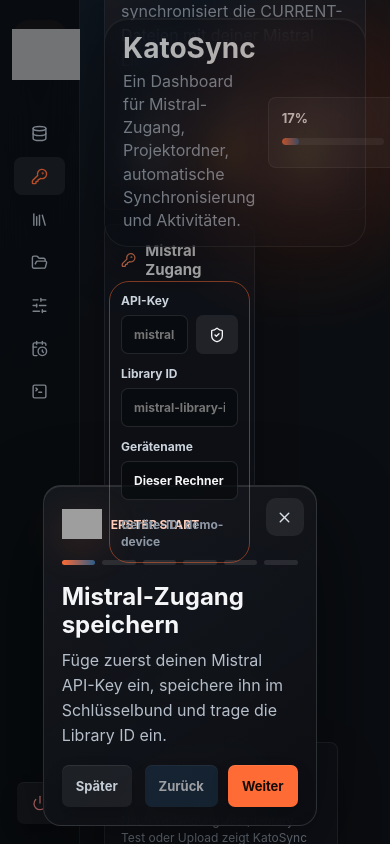
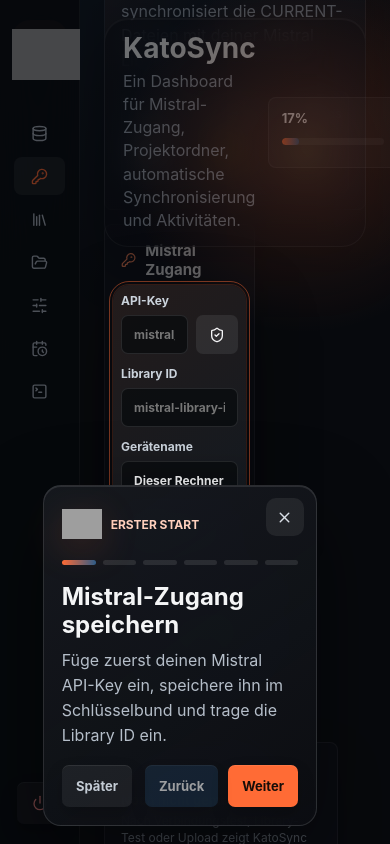
Before and after one commit to NMKato/KatoSync, a React (Vite) app: page / in a window 390 px wide. Built offline with nearby package versions, Linux system fonts and the light colour scheme; grey boxes are pictures that could not be loaded.

Commit message:
Fix onboarding overlay and auto progression

```diff
--- a/src/App.tsx
+++ b/src/App.tsx
@@ -139,6 +139,34 @@
   const hints = buildHints(vm);
   const hintSignature = useMemo(() => buildHintSignature(hints), [hints]);
   const hasNewHints = issueCount > 0 && hintSignature !== acknowledgedHintSignature;
+  const onboardingCompletion = useMemo(
+    () => [
+      Boolean(vm.keyStatus.exists && config?.libraryId.trim()),
+      Boolean(vm.connectionOk && vm.libraryOk),
+      Boolean(config?.sourceRoots.length),
+      Boolean(config?.safety.secretScanEnabled),
+      Boolean(vm.launchStatus?.installed && vm.launchStatus.loaded),
+      Boolean(vm.report)
+    ],
+    [
+      config?.libraryId,
+      config?.safety.secretScanEnabled,
+      config?.sourceRoots.length,
+      vm.connectionOk,
+      vm.keyStatus.exists,
+      vm.launchStatus?.installed,
+      vm.launchStatus?.loaded,
+      vm.libraryOk,
+      vm.report
+    ]
+  );
+  const getNextOnboardingIndex = useCallback(
+    (startIndex: number) => {
+      const next = onboardingCompletion.findIndex((complete, index) => index >= startIndex && !complete);
+      return next === -1 ? -1 : next;
+    },
+    [onboardingCompletion]
+  );
 
   useEffect(() => {
     document.documentElement.dataset.theme = theme;
@@ -148,14 +176,20 @@
   useEffect(() => {
     if (!config) return;
     if (localStorage.getItem(onboardingDoneKey)) return;
+    const firstOpenStep = getNextOnboardingIndex(0);
+    if (firstOpenStep === -1) {
+      localStorage.setItem(onboardingDoneKey, "true");
+      setShowSplash(false);
+      return;
+    }
     const timer = window.setTimeout(() => {
       localStorage.setItem(splashSeenKey, "true");
       setShowSplash(false);
       setOnboardingOpen(true);
-      focusOnboardingStep(0);
+      focusOnboardingStep(firstOpenStep);
     }, showSplash ? 1150 : 250);
     return () => window.clearTimeout(timer);
-  }, [config, showSplash]);
+  }, [config, getNextOnboardingIndex, showSplash]);
 
   const handleStepSelect = (step: StepId) => {
     vm.setActiveStep(step);
@@ -201,58 +235,59 @@
     const viewportHeight = window.innerHeight;
 
     const clamp = (value: number, min: number, max: number) => Math.min(Math.max(value, min), Math.max(min, max));
+    const clampLeft = (value: number) => clamp(value, margin, viewportWidth - cardWidth - margin);
+    const clampTop = (value: number) => clamp(value, margin, viewportHeight - cardHeight - margin);
     const centeredTop = rect.top + rect.height / 2 - cardHeight / 2;
     const centeredLeft = rect.left + rect.width / 2 - cardWidth / 2;
-    const leftSpace = rect.left - margin;
-    const rightSpace = viewportWidth - rect.right - margin;
-    const topSpace = rect.top - margin;
-    const bottomSpace = viewportHeight - rect.bottom - margin;
 
-    let placement: OnboardingPlacement = "right";
-    let left = rect.right + gap;
-    let top = centeredTop;
+    const candidates = [
+      {
+        placement: "right" as const,
+        left: rect.right + gap,
+        top: centeredTop,
+        preference: 0
+      },
+      {
+        placement: "left" as const,
+        left: rect.left - cardWidth - gap,
+        top: centeredTop,
+        preference: 1
+      },
+      {
+        placement: "bottom" as const,
+        left: centeredLeft,
+        top: rect.bottom + gap,
+        preference: 2
+      },
+      {
+        placement: "top" as const,
+        left: centeredLeft,
+        top: rect.top - cardHeight - gap,
+        preference: 3
+      }
+    ].map((candidate) => {
+      const left = clampLeft(candidate.left);
+      const top = clampTop(candidate.top);
+      const overlap = getOverlapArea(
+        { left, top, right: left + cardWidth, bottom: top + cardHeight },
+        {
+          left: rect.left - gap,
+          top: rect.top - gap,
+          right: rect.right + gap,
+          bottom: rect.bottom + gap
+        }
+      );
+      const movementPenalty = Math.abs(left - candidate.left) + Math.abs(top - candidate.top);
+      return {
+        ...candidate,
+        left,
+        top,
+        score: overlap * 1000 + movementPenalty + candidate.preference
+      };
+    });
 
-    if (rightSpace >= cardWidth + gap) {
-      placement = "right";
-      left = rect.right + gap;
-      top = centeredTop;
-    } else if (leftSpace >= cardWidth + gap) {
-      placement = "left";
-      left = rect.left - cardWidth - gap;
-      top = centeredTop;
-    } else if (bottomSpace >= cardHeight + gap) {
-      placement = "bottom";
-      left = centeredLeft;
-      top = rect.bottom + gap;
-    } else if (topSpace >= cardHeight + gap) {
-      placement = "top";
-      left = centeredLeft;
-      top = rect.top - cardHeight - gap;
-    } else {
-      const bestSide = [
-        { placement: "right" as const, space: rightSpace },
-        { placement: "left" as const, space: leftSpace },
-        { placement: "bottom" as const, space: bottomSpace },
-        { placement: "top" as const, space: topSpace }
-      ].sort((a, b) => b.space - a.space)[0].placement;
-      placement = bestSide;
-      if (bestSide === "left") {
-        left = rect.left - cardWidth - gap;
-        top = centeredTop;
-      } else if (bestSide === "bottom") {
-        left = centeredLeft;
-        top = rect.bottom + gap;
-      } else if (bestSide === "top") {
-        left = centeredLeft;
-        top = rect.top - cardHeight - gap;
-      }
-    }
-
-    setOnboardingPosition({
-      placement,
-      left: clamp(left, margin, viewportWidth - cardWidth - margin),
-      top: clamp(top, margin, viewportHeight - cardHeight - margin)
-    });
+    const best = candidates.sort((a, b) => a.score - b.score)[0];
+    setOnboardingPosition(best);
   }, [onboardingIndex, onboardingOpen, spotlightId]);
 
   const focusOnboardingStep = (index: number) => {
@@ -288,6 +323,19 @@
       workspace?.removeEventListener("scroll", update);
     };
   }, [onboardingOpen, updateOnboardingPosition]);
+
+  useEffect(() => {
+    if (!onboardingOpen || vm.busy || !onboardingCompletion[onboardingIndex]) return undefined;
+    const timer = window.setTimeout(() => {
+      const next = getNextOnboardingIndex(onboardingIndex + 1);
+      if (next === -1) {
+        closeOnboarding(true);
+        return;
+      }
+      focusOnboardingStep(next);
+    }, 650);
+    return () => window.clearTimeout(timer);
+  }, [getNextOnboardingIndex, onboardingCompletion, onboardingIndex, onboardingOpen, vm.busy]);
 
   if (!config) {
     return (
@@ -821,8 +869,8 @@
           onClose={() => closeOnboarding(false)}
           onDone={() => closeOnboarding(true)}
           onNext={() => {
-            const next = onboardingIndex + 1;
-            if (next >= onboardingSteps.length) {
+            const next = getNextOnboardingIndex(onboardingIndex + 1);
+            if (next === -1) {
               closeOnboarding(true);
               return;
             }
@@ -860,7 +908,8 @@
     : undefined;
 
   return (
-    <div className="onboarding-layer" role="presentation">
+    <>
+      <div className="onboarding-layer" role="presentation" />
       <section
         aria-labelledby="onboarding-title"
         aria-modal="true"
@@ -896,8 +945,17 @@
           </div>
         </footer>
       </section>
-    </div>
+    </>
   );
+}
+
+function getOverlapArea(
+  first: { left: number; top: number; right: number; bottom: number },
+  second: { left: number; top: number; right: number; bottom: number }
+) {
+  const horizontal = Math.max(0, Math.min(first.right, second.right) - Math.max(first.left, second.left));
+  const vertical = Math.max(0, Math.min(first.bottom, second.bottom) - Math.max(first.top, second.top));
+  return horizontal * vertical;
 }
 
 function quotaWidth(remaining?: string | null, limit?: string | null) {
--- a/src/styles.css
+++ b/src/styles.css
@@ -1180,10 +1180,16 @@
 
 .spotlight-target {
   position: relative;
-  z-index: 41;
+  z-index: 901;
   border-radius: 16px;
   outline: 1px solid rgba(255, 107, 53, 0.46);
   outline-offset: 3px;
+  background:
+    linear-gradient(145deg, rgba(255, 107, 53, 0.08), rgba(42, 92, 138, 0.08)),
+    rgba(18, 22, 28, 0.88);
+  box-shadow:
+    0 0 0 1px rgba(255, 107, 53, 0.18),
+    0 24px 70px rgba(0, 0, 0, 0.42);
   animation: spotlightPulse 1800ms ease;
 }
 
@@ -1195,18 +1201,18 @@
 .onboarding-layer {
   position: fixed;
   inset: 0;
-  z-index: 40;
+  z-index: 900;
   pointer-events: none;
   background:
-    radial-gradient(circle at 78% 18%, rgba(255, 107, 53, 0.14), transparent 24%),
-    rgba(3, 5, 8, 0.28);
+    radial-gradient(circle at 78% 18%, rgba(255, 107, 53, 0.16), transparent 24%),
+    rgba(3, 5, 8, 0.56);
 }
 
 .onboarding-card {
   position: fixed;
   right: 28px;
   bottom: 28px;
-  z-index: 45;
+  z-index: 902;
   width: min(430px, calc(100vw - 56px));
   padding: 18px;
   pointer-events: auto;
@@ -1376,8 +1382,8 @@
 
 :root[data-theme="light"] .onboarding-layer {
   background:
-    radial-gradient(circle at 78% 18%, rgba(255, 107, 53, 0.12), transparent 25%),
-    rgba(215, 226, 235, 0.22);
+    radial-gradient(circle at 78% 18%, rgba(255, 107, 53, 0.14), transparent 25%),
+    rgba(215, 226, 235, 0.48);
 }
 
 :root[data-theme="light"] .onboarding-card {
@@ -1396,6 +1402,15 @@
 
 :root[data-theme="light"] .onboarding-card p {
   color: #667386;
+}
+
+:root[data-theme="light"] .spotlight-target {
+  background:
+    linear-gradient(145deg, rgba(255, 107, 53, 0.11), rgba(42, 92, 138, 0.08)),
+    rgba(247, 251, 255, 0.92);
+  box-shadow:
+    0 0 0 1px rgba(255, 107, 53, 0.2),
+    0 26px 70px rgba(42, 59, 78, 0.2);
 }
 
 :root[data-theme="light"] .brand span,
--- a/src/viewmodels/useKatoSyncViewModel.ts
+++ b/src/viewmodels/useKatoSyncViewModel.ts
@@ -46,6 +46,8 @@
   const [report, setReport] = useState<SyncReport | null>(null);
   const [launchStatus, setLaunchStatus] = useState<LaunchAgentStatus | null>(null);
   const [rateLimits, setRateLimits] = useState<RateLimitMetric[]>([]);
+  const [connectionOk, setConnectionOk] = useState(false);
+  const [libraryOk, setLibraryOk] = useState(false);
   const [logs, setLogs] = useState("");
   const [notice, setNotice] = useState<Notice | null>(null);
   const [busy, setBusy] = useState<string | null>(null);
@@ -128,6 +130,8 @@
 
   const handleDeleteKey = useCallback(async () => {
     setKeyStatus(await deleteApiKey());
+    setConnectionOk(false);
+    setLibraryOk(false);
     show("info", "API-Key gelöscht.");
   }, [show]);
 
@@ -137,8 +141,10 @@
       await saveDraftKeyIfNeeded();
       const result = await testConnection(keyInput || undefined);
       setRateLimits(result.rateLimits);
+      setConnectionOk(true);
       show("ok", result.message);
     } catch (error) {
+      setConnectionOk(false);
       show("error", getMessage(error));
     } finally {
       setBusy(null);
@@ -152,8 +158,10 @@
       await saveDraftKeyIfNeeded();
       const result = await testLibrary(config.libraryId, keyInput || undefined);
       setRateLimits(result.rateLimits);
+      setLibraryOk(true);
       show("ok", result.message);
     } catch (error) {
+      setLibraryOk(false);
       show("error", getMessage(error));
     } finally {
       setBusy(null);
@@ -270,8 +278,10 @@
     busy,
     completion,
     config,
+    connectionOk,
     keyInput,
     keyStatus,
+    libraryOk,
     launchStatus,
     logs,
     notice,
```
